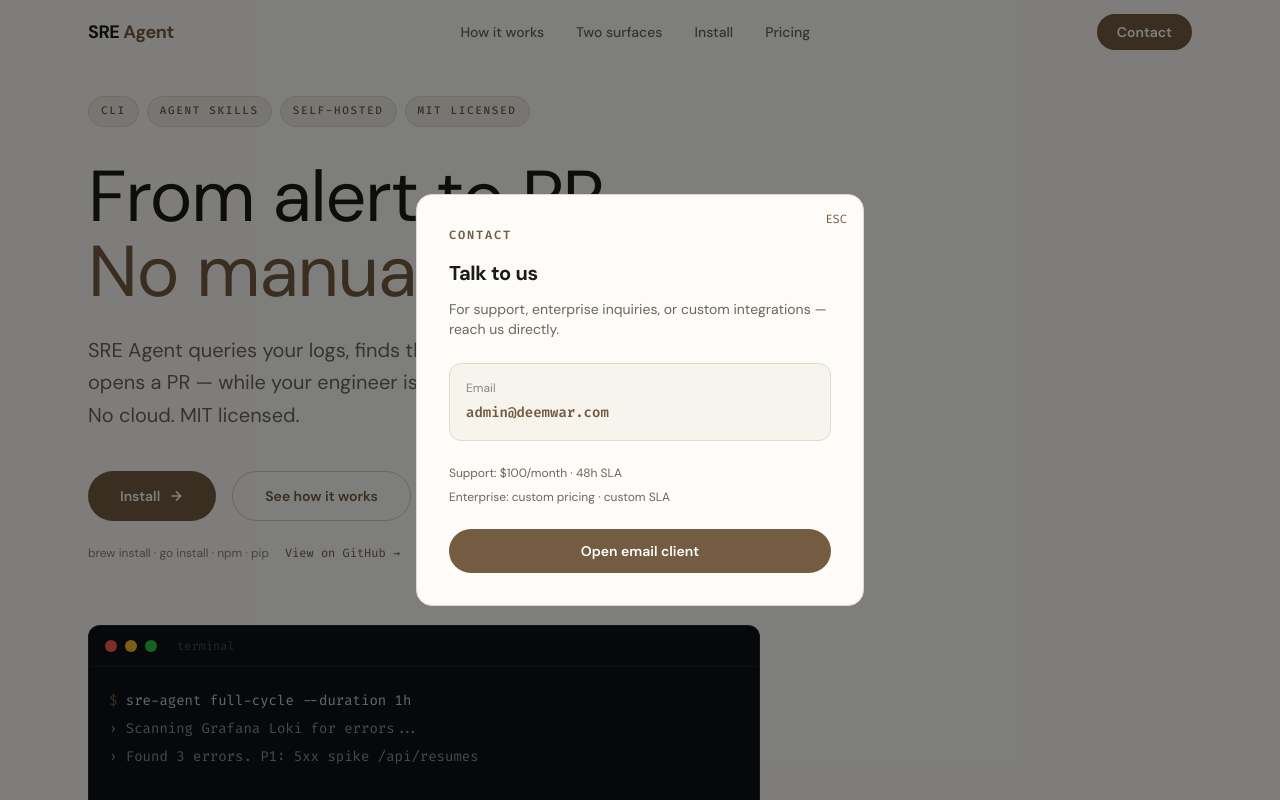
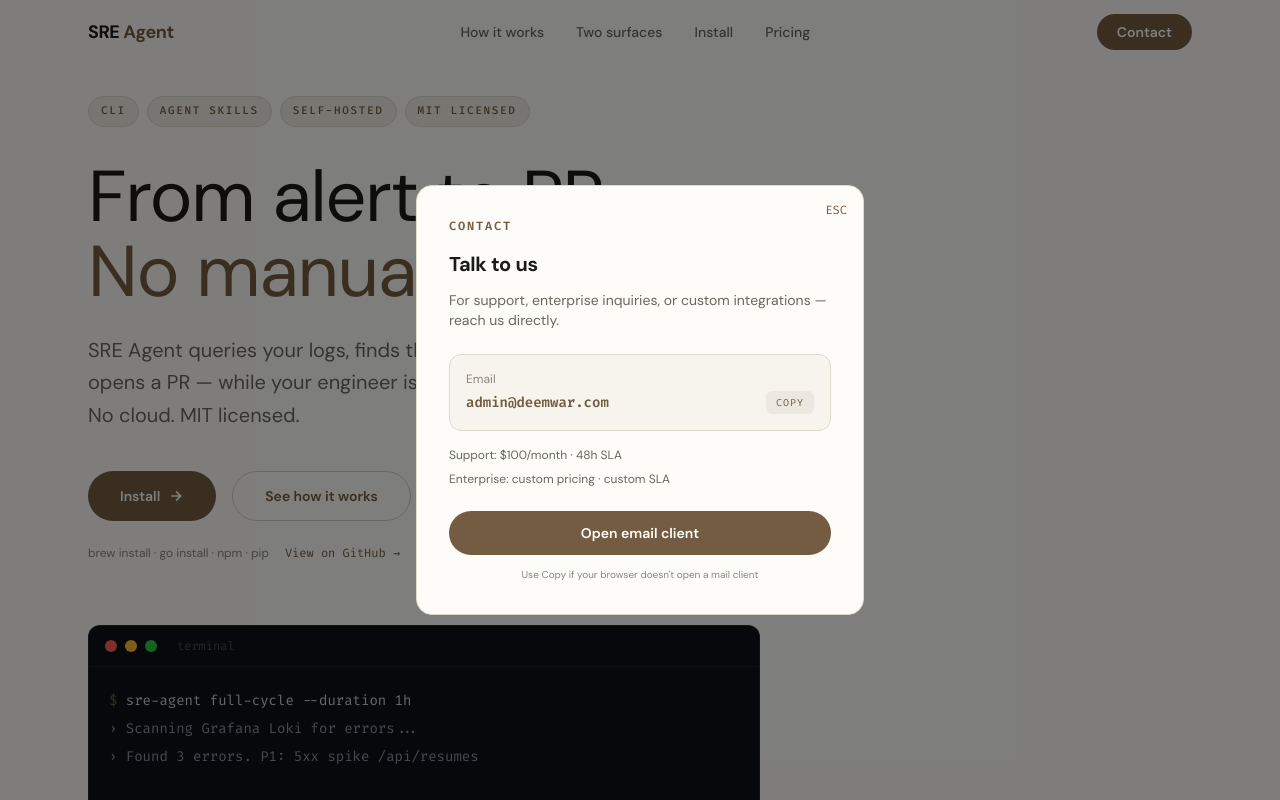
Before and after one commit to deemwar-products/ops-phoenix-agent, a React (Vite) app: page / in a window 1280 px wide. Both pictures are taken after a click on the button "Contact". Shown: the top 800 px of the page. Built offline with nearby package versions, Linux system fonts and the light colour scheme.

Commit message:
feat: add copy button to contact modal, remove redundant email from navbar
- Navbar: removed admin@deemwar.com link, Contact button is the primary action
- ContactModal: added copy button next to email, note about browser mail client
- email still visible in modal + CTA section

```diff
--- a/src/components/ContactModal.tsx
+++ b/src/components/ContactModal.tsx
@@ -4,6 +4,7 @@
 
 export function ContactModal({ trigger }: { trigger?: React.ReactNode }) {
   const [open, setOpen] = useState(false);
+  const [copied, setCopied] = useState(false);
 
   useEffect(() => {
     if (!open) return;
@@ -13,6 +14,16 @@
     document.addEventListener("keydown", onKey);
     return () => document.removeEventListener("keydown", onKey);
   }, [open]);
+
+  const copyEmail = async () => {
+    try {
+      await navigator.clipboard.writeText("admin@deemwar.com");
+      setCopied(true);
+      setTimeout(() => setCopied(false), 2000);
+    } catch {
+      // clipboard unavailable
+    }
+  };
 
   return (
     <>
@@ -57,29 +68,47 @@
               For support, enterprise inquiries, or custom integrations — reach us directly.
             </p>
 
-            <div className="p-4 rounded-xl mb-6" style={{ backgroundColor: "#f7f4ed", border: "1px solid #e0d9cd" }}>
+            <div className="p-4 rounded-xl mb-4" style={{ backgroundColor: "#f7f4ed", border: "1px solid #e0d9cd" }}>
               <p className="text-xs mb-1" style={{ color: "#8b867f" }}>Email</p>
+              <div className="flex items-center justify-between gap-2">
                 <a
                   href="mailto:admin@deemwar.com"
-                className="text-sm font-mono font-semibold hover:opacity-70 transition-opacity"
+                  className="text-sm font-mono font-semibold hover:opacity-70 transition-opacity truncate"
                   style={{ color: "#735c41" }}
                 >
                   admin@deemwar.com
                 </a>
+                <button
+                  onClick={copyEmail}
+                  className="text-[10px] font-mono uppercase tracking-[0.1em] px-2.5 py-1 rounded-md flex-shrink-0 transition-colors"
+                  style={{
+                    color: copied ? "#2f7d3a" : "#735c41",
+                    backgroundColor: copied ? "rgba(63,185,80,0.12)" : "rgba(115,92,65,0.08)",
+                  }}
+                >
+                  {copied ? "Copied" : "Copy"}
+                </button>
+              </div>
             </div>
 
-            <div className="space-y-2 text-xs" style={{ color: "#6b665e" }}>
+            <div className="space-y-2 text-xs mb-6" style={{ color: "#6b665e" }}>
               <p>Support: $100/month · 48h SLA</p>
               <p>Enterprise: custom pricing · custom SLA</p>
             </div>
 
+            <div className="flex gap-3">
               <a
                 href="mailto:admin@deemwar.com"
-              className="inline-block mt-6 w-full text-center py-3 rounded-full text-sm font-semibold transition-colors"
+                className="flex-1 block w-full text-center py-3 rounded-full text-sm font-semibold transition-colors"
                 style={{ backgroundColor: "#735c41", color: "#fff" }}
               >
                 Open email client
               </a>
+            </div>
+
+            <p className="text-center text-[10px] mt-3" style={{ color: "#8b867f" }}>
+              Use Copy if your browser doesn&apos;t open a mail client
+            </p>
           </div>
         </div>
       )}
```
Lines whose indentation alone changed are shown as unchanged.
